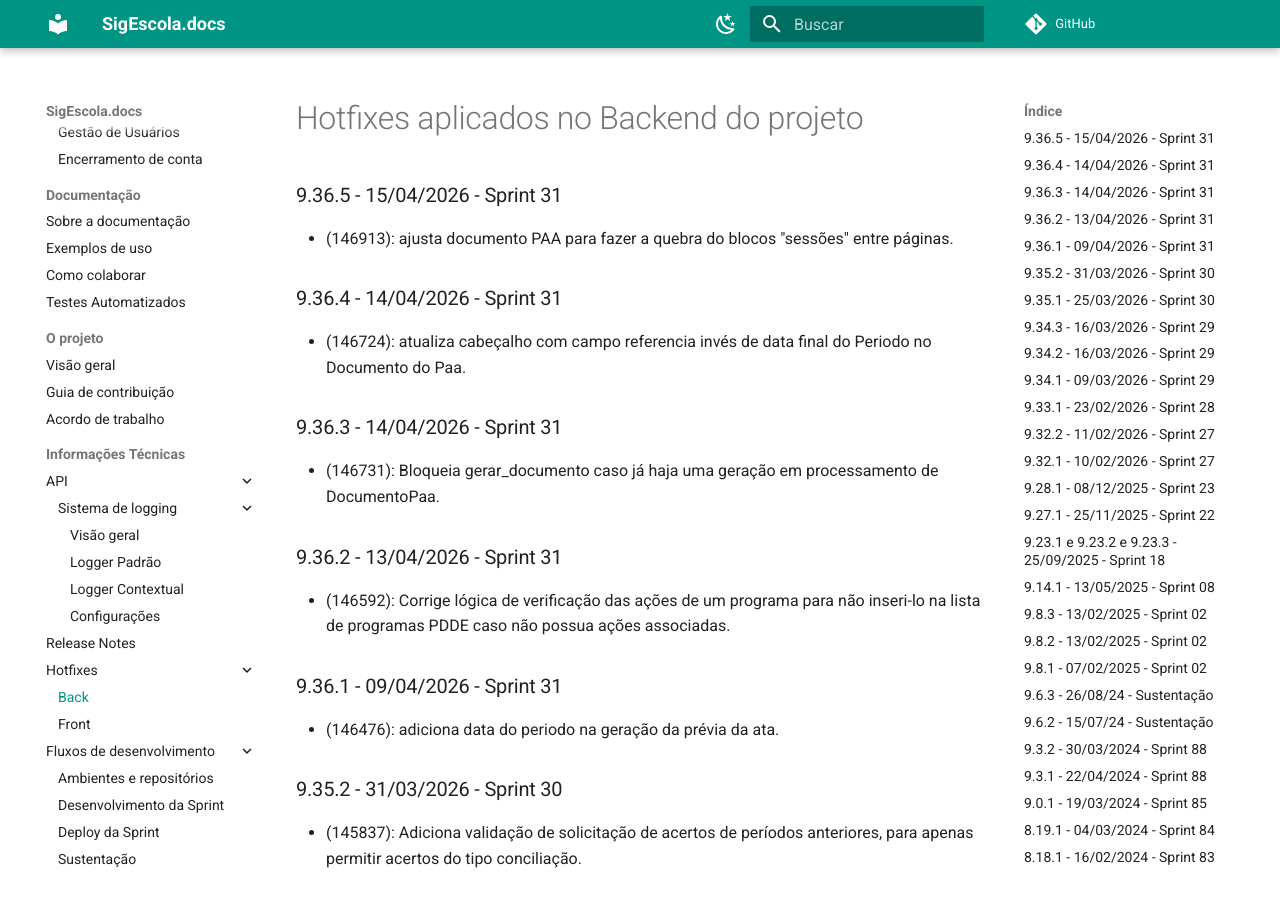
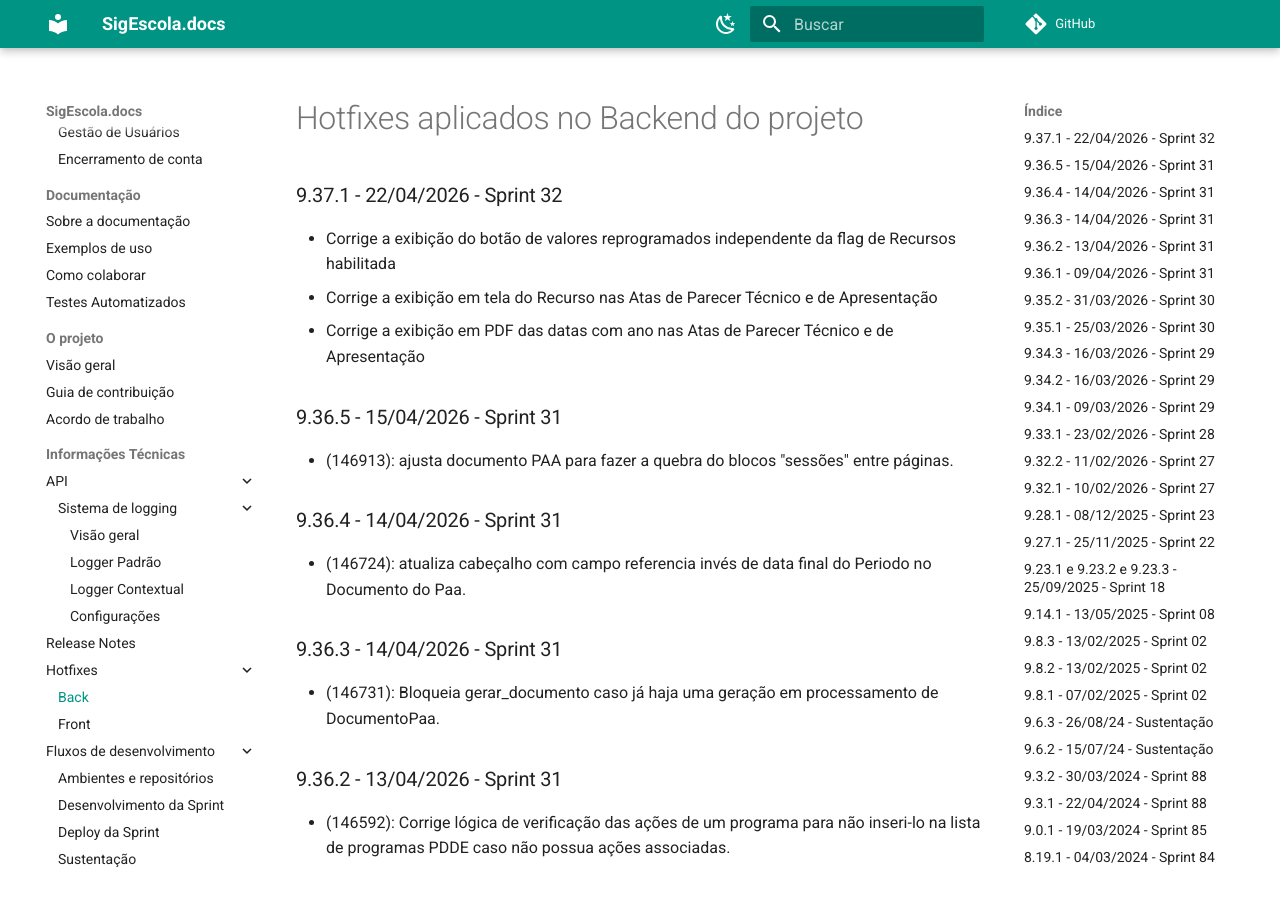
Before and after one commit to prefeiturasp/SME-PTRF-Docs, an MkDocs documentation site: the page built from docs/projeto/hotfixes_back.md, in a window 1280 px wide and 900 px high. Built offline with MkDocs 1.6.1 and Material for MkDocs 9.7.7, drawn with Linux system fonts in a browser that asks for light colours; comment, search, counter and statistics services are not loaded.

Commit message:
Add hotfixes for version 9.37.1

```diff
--- a/docs/projeto/hotfixes_back.md
+++ b/docs/projeto/hotfixes_back.md
@@ -1,4 +1,9 @@
 # Hotfixes aplicados no Backend do projeto
+
+### 9.37.1 - 22/04/2026 - Sprint 32
+- Corrige a exibição do botão de valores reprogramados independente da flag de Recursos habilitada
+- Corrige a exibição em tela do Recurso nas Atas de Parecer Técnico e de Apresentação
+- Corrige a exibição em PDF das datas com ano nas Atas de Parecer Técnico e de Apresentação
 
 ### 9.36.5 - 15/04/2026 - Sprint 31
 * (146913): ajusta documento PAA para fazer a quebra do blocos "sessões" entre páginas.
```
